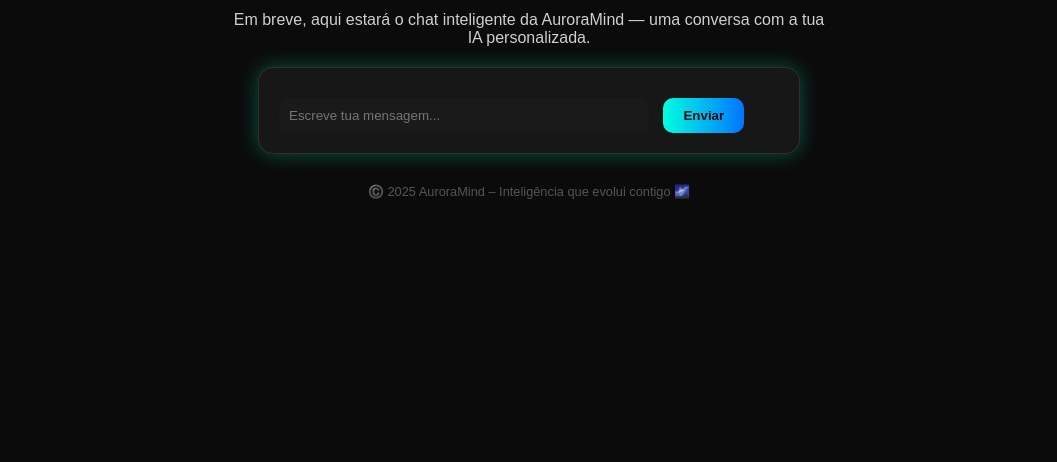
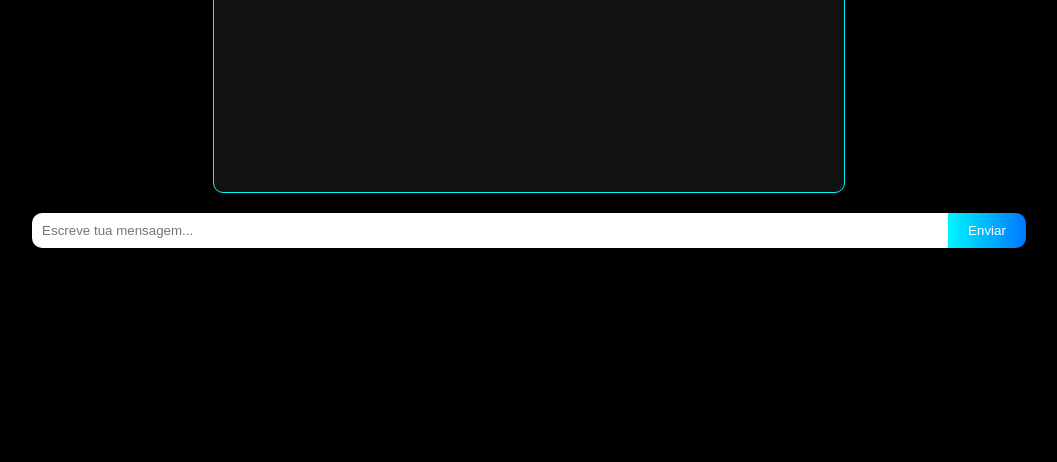
Before and after one commit to AuroraMind-web/auroramind-web.github.io, a plain HTML site: page chat.html in a window 1280 px wide. Shown: the part 338-800 px from the top of the page, without its empty margins (111-1168 px from the left). Drawn offline with Linux system fonts and the light colour scheme.

Commit message:
Update chat.html

```diff
--- a/chat.html
+++ b/chat.html
@@ -6,130 +6,107 @@
   <title>AuroraMind Chat IA</title>
   <style>
     body {
-      background-color: #0b0b0b;
-      color: #f2f2f2;
-      font-family: "Poppins", sans-serif;
-      display: flex;
-      flex-direction: column;
-      align-items: center;
-      justify-content: center;
-      height: 100vh;
+      background-color: #000;
+      color: white;
+      font-family: Arial, sans-serif;
+      text-align: center;
       margin: 0;
+      padding: 0;
     }
-
     h1 {
-      color: #00ffe0;
-      font-size: 2rem;
-      margin-bottom: 10px;
-      text-shadow: 0 0 15px #00ffe0;
+      color: #00f5ff;
+      margin-top: 40px;
     }
-
-    p {
-      color: #cfcfcf;
-      font-size: 1rem;
-      margin-bottom: 20px;
-      text-align: center;
+    #chat-box {
+      width: 90%;
       max-width: 600px;
+      height: 400px;
+      background: #111;
+      margin: 20px auto;
+      padding: 15px;
+      overflow-y: auto;
+      border-radius: 10px;
+      border: 1px solid #00f5ff;
     }
-
-    .chat-box {
-      background: rgba(255, 255, 255, 0.05);
-      border: 1px solid rgba(255, 255, 255, 0.1);
-      border-radius: 15px;
-      width: 90%;
-      max-width: 500px;
-      padding: 20px;
-      box-shadow: 0 0 20px rgba(0, 255, 200, 0.3);
+    .msg {
+      text-align: left;
+      margin: 8px 0;
     }
-
-    .message {
-      background: rgba(255, 255, 255, 0.1);
-      padding: 10px 15px;
-      border-radius: 10px;
-      margin: 10px 0;
+    .user {
+      color: #00f5ff;
     }
-
-    .user {
-      text-align: right;
-      color: #00ffe0;
-    }
-
     .bot {
-      text-align: left;
       color: #ffffff;
     }
-
-    input[type="text"] {
+    #input-area {
+      display: flex;
+      justify-content: center;
+      margin-top: 10px;
+    }
+    input {
       width: 70%;
       padding: 10px;
+      border-radius: 10px 0 0 10px;
       border: none;
-      border-radius: 10px;
       outline: none;
-      background-color: #1a1a1a;
-      color: #fff;
-      margin-right: 10px;
     }
-
     button {
       padding: 10px 20px;
       border: none;
-      border-radius: 10px;
-      background: linear-gradient(90deg, #00ffe0, #0075ff);
-      color: #0b0b0b;
-      font-weight: bold;
+      background: linear-gradient(to right, #00f5ff, #0077ff);
+      color: white;
+      border-radius: 0 10px 10px 0;
       cursor: pointer;
-      transition: 0.3s;
-    }
-
-    button:hover {
-      opacity: 0.8;
-    }
-
-    footer {
-      margin-top: 30px;
-      color: #555;
-      font-size: 0.8rem;
     }
   </style>
 </head>
 <body>
   <h1>🤖 AuroraMind Chat IA</h1>
-  <p>Em breve, aqui estará o chat inteligente da AuroraMind — uma conversa com a tua IA personalizada.</p>
-
-  <div class="chat-box">
-    <div id="chat-messages"></div>
-
-    <div style="margin-top: 10px;">
-      <input type="text" id="userInput" placeholder="Escreve tua mensagem..." />
-      <button onclick="sendMessage()">Enviar</button>
-    </div>
+  <div id="chat-box">
+    <p class="bot"><b>AuroraMind:</b> Olá! Sou tua IA. Escreve algo e vamos conversar 🚀</p>
   </div>
 
-  <footer>©️ 2025 AuroraMind – Inteligência que evolui contigo 🌌</footer>
+  <div id="input-area">
+    <input type="text" id="msg" placeholder="Escreve tua mensagem..." />
+    <button onclick="sendMessage()">Enviar</button>
+  </div>
 
   <script>
-    const chatMessages = document.getElementById("chat-messages");
+    async function sendMessage() {
+      const input = document.getElementById("msg");
+      const message = input.value.trim();
+      if (!message) return;
 
-    function sendMessage() {
-      const input = document.getElementById("userInput");
-      const userText = input.value.trim();
-      if (!userText) return;
+      const chatBox = document.getElementById("chat-box");
+      chatBox.innerHTML += `<p class='msg user'><b>Tu:</b> ${message}</p>`;
+      input.value = "";
 
-      // Mensagem do usuário
-      const userMsg = document.createElement("div");
-      userMsg.className = "message user";
-      userMsg.textContent = userText;
-      chatMessages.appendChild(userMsg);
+      // Mostra o "pensando..."
+      chatBox.innerHTML += `<p class='msg bot' id='loading'>AuroraMind está a pensar...</p>`;
+      chatBox.scrollTop = chatBox.scrollHeight;
 
-      // Resposta automática (placeholder)
-      const botMsg = document.createElement("div");
-      botMsg.className = "message bot";
-      botMsg.textContent = "🤖 A AuroraMind está em desenvolvimento — em breve poderás conversar com a IA real!";
-      chatMessages.appendChild(botMsg);
+      try {
+        // 🔗 Substitui pela tua API (será configurada já já)
+        const response = await fetch("https://api-inference.huggingface.co/models/gpt2", {
+          method: "POST",
+          headers: {
+            "Content-Type": "application/json",
+            "Authorization": "Bearer hf_your_api_key_aqui"
+          },
+          body: JSON.stringify({ inputs: message })
+        });
 
-      // Limpar campo e rolar pro fim
-      input.value = "";
-      chatMessages.scrollTop = chatMessages.scrollHeight;
+        const data = await response.json();
+        document.getElementById("loading").remove();
+
+        const reply = data?.[0]?.generated_text || "Desculpa, não consegui responder agora.";
+        chatBox.innerHTML += `<p class='msg bot'><b>AuroraMind:</b> ${reply}</p>`;
+        chatBox.scrollTop = chatBox.scrollHeight;
+
+      } catch (err) {
+        document.getElementById("loading").remove();
+        chatBox.innerHTML += `<p class='msg bot'><b>AuroraMind:</b> Erro ao conectar 😢</p>`;
+      }
     }
   </script>
 </body>
```
